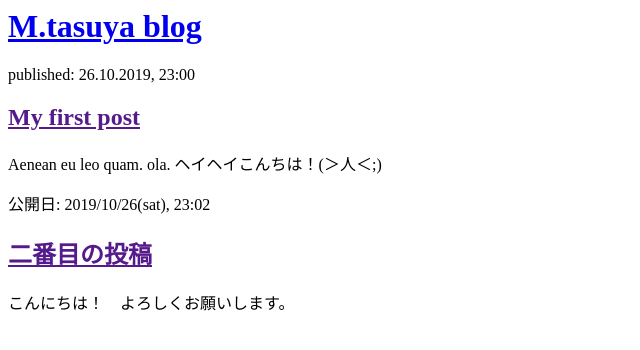
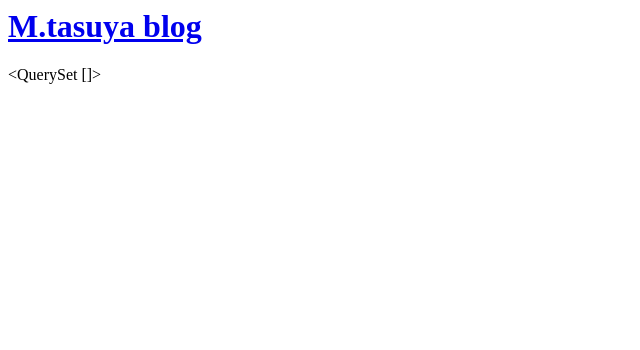
Before and after one commit to matsuu2tatsuya/my-first-blog, a Django app: page / in a window 1280 px wide. Shown: the top 350 px of the page, without its empty margins (0-640 px from the left). Run offline with Django 3.2, Linux system fonts and the light colour scheme; data that the repository does not hold is empty.

Commit message:
first commit

```diff
--- a/blog/templates/blog/post_list.html
+++ b/blog/templates/blog/post_list.html
@@ -6,17 +6,6 @@
         <div>
             <h1><a href="/">M.tasuya blog</a></h1>
         </div>
-
-        <div>
-            <p>published: 26.10.2019, 23:00</p>
-            <h2><a href="">My first post</a></h2>
-            <p>Aenean eu leo quam. ola. ヘイヘイこんちは！(＞人＜;)</p>
-        </div>
-
-        <div>
-            <p>公開日: 2019/10/26(sat), 23:02</p>
-            <h2><a href="">二番目の投稿</a> </h2>
-            <p>こんにちは！　よろしくお願いします。</p>
-        </div>
+        {{posts}}
     </body>
 </html>
```
